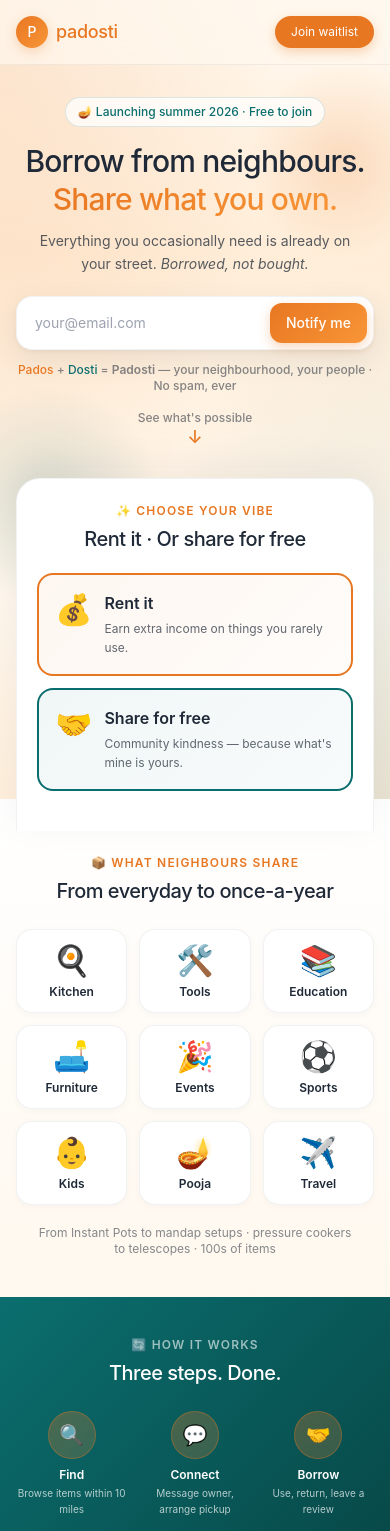
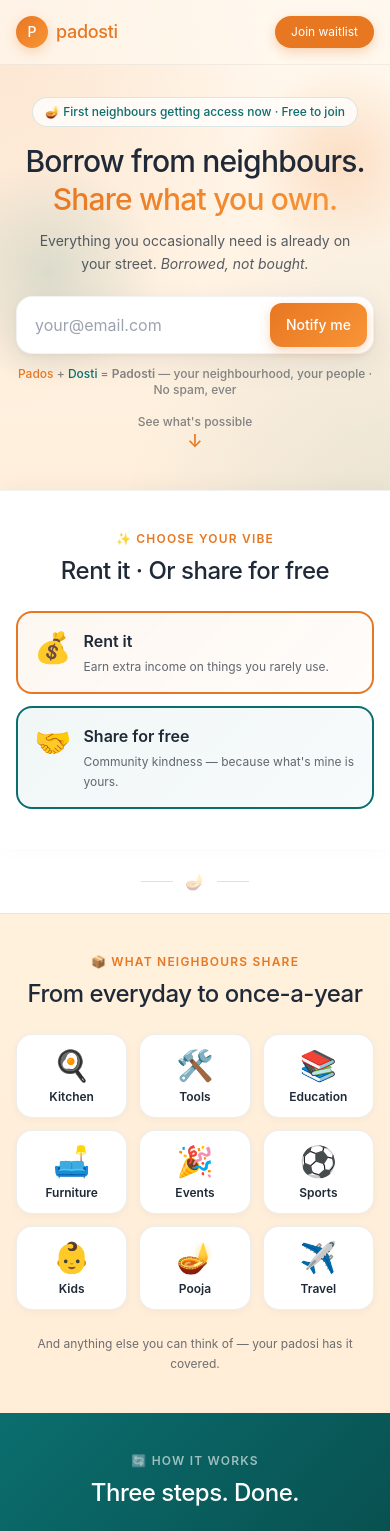
Before and after one commit to padosti/padosti-web, a Next.js app: page / in a window 390 px wide. Shown: the top 1531 px of the page. Built offline with nearby package versions, Linux system fonts and the light colour scheme; no server answers.

Commit message:
Update page.tsx
Polish: better section separation, fix mobile zoom, urgent badge

```diff
--- a/app/page.tsx
+++ b/app/page.tsx
@@ -48,7 +48,7 @@ export default function Home() {
           setMessageTypeFn("error");
         }
       } else {
-        setMessageFn("🎉 You're on the list! We'll notify you at launch.");
+        setMessageFn("🎉 You're on the list! We'll notify you when access opens.");
         setMessageTypeFn("success");
         setEmailFn("");
       }
@@ -62,21 +62,21 @@ export default function Home() {
 
   return (
     <main className="min-h-screen relative overflow-hidden">
-      {/* Background gradient layers */}
-      <div className="fixed inset-0 -z-10" style={{
-        background: "radial-gradient(ellipse at top left, rgba(232,119,34,0.14), transparent 50%), radial-gradient(ellipse at bottom right, rgba(11,110,110,0.10), transparent 50%), linear-gradient(180deg, #FFF8EE 0%, #FFEDD8 30%, #FFF8EE 70%, #FFEDD8 100%)"
+      {/* Background gradient layer - only behind hero */}
+      <div className="absolute top-0 left-0 right-0 h-[600px] -z-10" style={{
+        background: "radial-gradient(ellipse at top left, rgba(232,119,34,0.14), transparent 50%), radial-gradient(ellipse at bottom right, rgba(11,110,110,0.10), transparent 50%), linear-gradient(180deg, #FFF8EE 0%, #FFEDD8 100%)"
       }}></div>
 
-      {/* Floating orbs */}
+      {/* Floating orbs - decorative */}
       <div className="absolute top-16 -right-12 w-48 h-48 rounded-full -z-10" style={{
         background: "radial-gradient(circle, rgba(232,119,34,0.18), transparent 70%)"
       }}></div>
-      <div className="absolute top-96 -left-16 w-56 h-56 rounded-full -z-10" style={{
+      <div className="absolute top-40 -left-16 w-56 h-56 rounded-full -z-10" style={{
         background: "radial-gradient(circle, rgba(11,110,110,0.14), transparent 70%)"
       }}></div>
 
       {/* Header */}
-      <header className="px-4 md:px-12 py-4 md:py-5 flex items-center justify-between backdrop-blur-md border-b" style={{
+      <header className="px-4 md:px-12 py-4 md:py-5 flex items-center justify-between backdrop-blur-md border-b relative" style={{
         background: "rgba(255,248,238,0.7)",
         borderColor: "rgba(31,41,55,0.06)"
       }}>
@@ -98,13 +98,13 @@ export default function Home() {
       </header>
 
       {/* Hero Section */}
-      <section className="px-4 md:px-6 pt-8 md:pt-14 pb-4 md:pb-8 text-center relative">
+      <section className="px-4 md:px-6 pt-8 md:pt-14 pb-6 md:pb-10 text-center relative">
         <div className="inline-block backdrop-blur-md text-xs px-3 md:px-4 py-1.5 md:py-2 rounded-full mb-4 md:mb-5 font-medium border" style={{
           background: "rgba(255,255,255,0.75)",
           color: "#0B6E6E",
           borderColor: "rgba(11,110,110,0.15)"
         }}>
-          🪔 Launching summer 2026 · Free to join
+          🪔 First neighbours getting access now · Free to join
         </div>
 
         <h1 className="text-3xl md:text-5xl font-medium leading-tight mb-3 md:mb-4 text-charcoal" style={{ letterSpacing: "-0.8px" }}>
@@ -136,7 +136,8 @@ export default function Home() {
             value={email}
             onChange={(e) => setEmail(e.target.value)}
             disabled={loading}
-            className="flex-1 px-3 md:px-4 py-2.5 md:py-3 text-sm md:text-base bg-transparent outline-none text-charcoal disabled:opacity-50 min-w-0"
+            className="flex-1 px-3 md:px-4 py-2.5 md:py-3 bg-transparent outline-none text-charcoal disabled:opacity-50 min-w-0"
+            style={{ fontSize: "16px" }}
           />
           <button
             type="submit"
@@ -168,17 +169,17 @@ export default function Home() {
         </div>
       </section>
 
-      {/* Rent / Share Section */}
-      <section className="px-4 md:px-6 relative -mb-8 z-10">
-        <div className="bg-white rounded-t-3xl px-5 md:px-12 pt-6 md:pt-10 pb-10 md:pb-14 border border-b-0 max-w-3xl mx-auto" style={{
-          boxShadow: "0 -10px 40px rgba(31,41,55,0.06)",
-          borderColor: "rgba(31,41,55,0.06)"
-        }}>
-          <div className="text-center mb-5 md:mb-7">
+      {/* Rent / Share Section - WHITE SPOTLIGHT */}
+      <section className="px-4 md:px-6 py-10 md:py-14 bg-white relative" style={{
+        boxShadow: "0 -4px 20px rgba(31,41,55,0.04)",
+        borderTop: "1px solid rgba(31,41,55,0.06)"
+      }}>
+        <div className="max-w-3xl mx-auto">
+          <div className="text-center mb-6 md:mb-8">
             <div className="text-xs font-semibold tracking-widest uppercase" style={{ color: "#E87722" }}>
               ✨ Choose your vibe
             </div>
-            <h2 className="text-xl md:text-3xl font-medium mt-1.5 md:mt-2" style={{ letterSpacing: "-0.5px" }}>
+            <h2 className="text-2xl md:text-3xl font-medium mt-2" style={{ letterSpacing: "-0.5px" }}>
               Rent it · Or share for free
             </h2>
           </div>
@@ -219,15 +220,25 @@ export default function Home() {
         </div>
       </section>
 
-      {/* Categories Section - Icon Grid */}
-      <section id="categories" className="px-4 md:px-6 py-10 md:py-14 pt-14 md:pt-20" style={{
-        background: "linear-gradient(180deg, white 0%, #FFF8EE 100%)"
+      {/* Elegant Divider */}
+      <div className="bg-white py-5 md:py-6 flex items-center justify-center">
+        <div className="inline-flex items-center gap-3 text-charcoal/30">
+          <span className="w-8 h-px bg-charcoal/15"></span>
+          <span className="text-base">🪔</span>
+          <span className="w-8 h-px bg-charcoal/15"></span>
+        </div>
+      </div>
+
+      {/* Categories Section - PEACH BACKGROUND */}
+      <section id="categories" className="px-4 md:px-6 py-10 md:py-14" style={{
+        background: "linear-gradient(180deg, #FFF1DC 0%, #FFEDD8 100%)",
+        borderTop: "1px solid rgba(31,41,55,0.06)"
       }}>
         <div className="text-center mb-6 md:mb-8 max-w-6xl mx-auto">
           <div className="text-xs font-semibold tracking-widest uppercase" style={{ color: "#E87722" }}>
             📦 What neighbours share
           </div>
-          <h2 className="text-xl md:text-3xl font-medium mt-1.5 md:mt-2" style={{ letterSpacing: "-0.5px" }}>
+          <h2 className="text-2xl md:text-3xl font-medium mt-2" style={{ letterSpacing: "-0.5px" }}>
             From everyday to once-a-year
           </h2>
         </div>
@@ -244,8 +255,8 @@ export default function Home() {
           <CategoryTile icon="✈️" title="Travel" />
         </div>
 
-        <p className="text-center text-xs md:text-sm text-charcoal/55 mt-5 md:mt-7 max-w-2xl mx-auto px-4">
-          From Instant Pots to mandap setups · pressure cookers to telescopes · 100s of items
+        <p className="text-center text-xs md:text-sm text-charcoal/65 mt-6 md:mt-7 max-w-xl mx-auto px-4 leading-relaxed">
+          And anything else you can think of — your padosi has it covered.
         </p>
       </section>
 
@@ -257,7 +268,7 @@ export default function Home() {
           <div className="text-xs font-semibold tracking-widest uppercase" style={{ color: "rgba(255,255,255,0.6)" }}>
             🔄 How it works
           </div>
-          <h2 className="text-xl md:text-3xl font-medium mt-1.5 md:mt-2 text-white" style={{ letterSpacing: "-0.5px" }}>
+          <h2 className="text-2xl md:text-3xl font-medium mt-2 text-white" style={{ letterSpacing: "-0.5px" }}>
             Three steps. Done.
           </h2>
         </div>
@@ -270,7 +281,7 @@ export default function Home() {
       </section>
 
       {/* Second Email Form */}
-      <section id="join" className="px-4 md:px-6 py-7 md:py-10 text-center" style={{
+      <section id="join" className="px-4 md:px-6 py-8 md:py-10 text-center" style={{
         background: "linear-gradient(180deg, #FFF8EE 0%, #FFEDD8 100%)"
       }}>
         <h3 className="text-lg md:text-2xl font-medium mb-2" style={{ letterSpacing: "-0.5px" }}>
@@ -294,7 +305,8 @@ export default function Home() {
             value={email2}
             onChange={(e) => setEmail2(e.target.value)}
             disabled={loading2}
-            className="flex-1 px-3 md:px-4 py-2.5 md:py-3 text-sm md:text-base bg-transparent outline-none text-charcoal disabled:opacity-50 min-w-0"
+            className="flex-1 px-3 md:px-4 py-2.5 md:py-3 bg-transparent outline-none text-charcoal disabled:opacity-50 min-w-0"
+            style={{ fontSize: "16px" }}
           />
           <button
             type="submit"
@@ -329,8 +341,8 @@ export default function Home() {
 function CategoryTile({ icon, title }: { icon: string; title: string }) {
   return (
     <div className="rounded-2xl bg-white p-3 md:p-5 border text-center hover:shadow-md transition-shadow cursor-default" style={{
-      borderColor: "rgba(31,41,55,0.06)",
-      boxShadow: "0 2px 8px rgba(31,41,55,0.03)"
+      borderColor: "rgba(31,41,55,0.08)",
+      boxShadow: "0 2px 8px rgba(31,41,55,0.04)"
     }}>
       <div className="text-3xl md:text-4xl mb-1.5 md:mb-2">{icon}</div>
       <div className="font-semibold text-xs md:text-sm text-charcoal">{title}</div>
```
